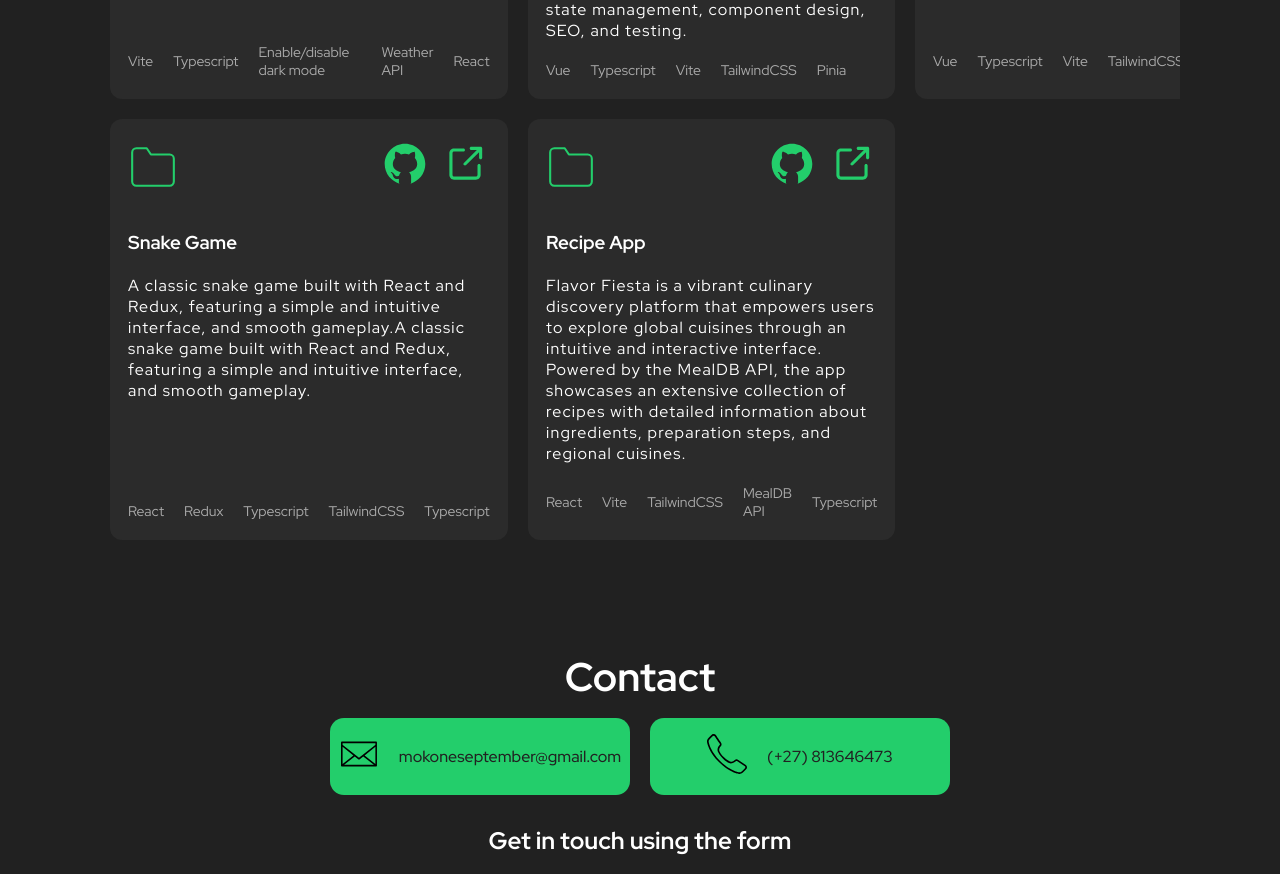
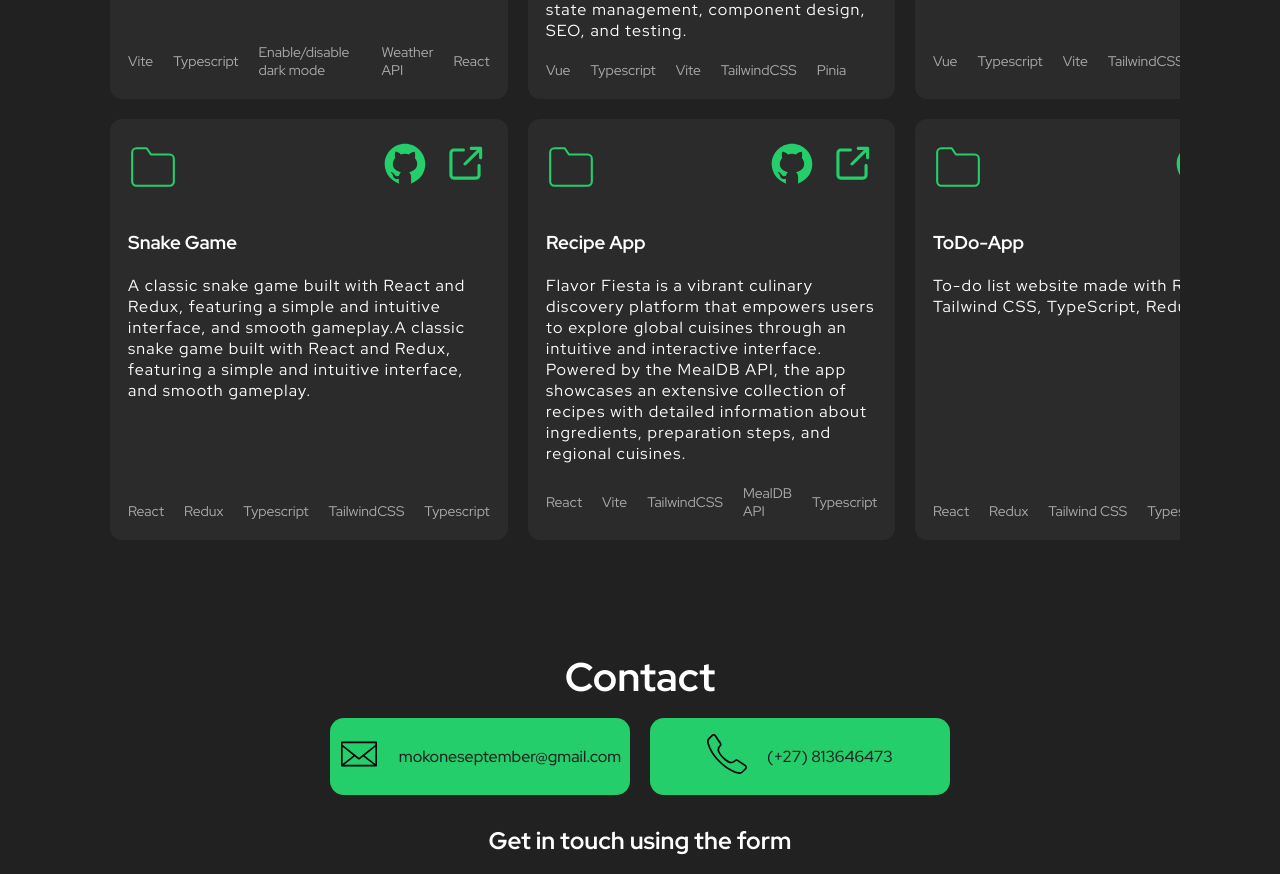
Before and after one commit to mokone-september/Portfolio-v2, a React (Create React App) app: page / in a window 1280 px wide. Shown: the part 2168-3042 px from the top of the page. Built offline with nearby package versions, Linux system fonts and the light colour scheme.

Commit message:
Add ToDo-App project section with links and technologies used

```diff
--- a/src/components/Project/Project.tsx
+++ b/src/components/Project/Project.tsx
@@ -166,6 +166,39 @@ export function Project() {
             </footer>
           </div>
         </ScrollAnimation>
+
+         <ScrollAnimation animateIn="flipInX">
+          <div className="project">
+            <header>
+              <svg width="50" xmlns="http://www.w3.org/2000/svg" role="img" viewBox="0 0 24 24" fill="none" stroke="#23ce6b" strokeWidth="1" strokeLinecap="round" strokeLinejoin="round">
+                <title>Folder</title>
+                <path d="M22 19a2 2 0 0 1-2 2H4a2 2 0 0 1-2-2V5a2 2 0 0 1 2-2h5l2 3h9a2 2 0 0 1 2 2z"></path>
+              </svg>
+              <div className="project-links">
+                <a href="https://github.com/mokone-september/ToDo-app" target="_blank" rel="noreferrer">
+                  <img src={githubIcon} alt="Visit site" />
+                </a>
+                 <a href="https://to-do-app-sand-eight.vercel.app/ " target="_blank" rel="noreferrer">
+                  <img src={externalLink} alt="Visit site" />
+                </a>
+              </div>
+            </header>
+            <div className="body">
+              <h3>ToDo-App</h3>
+              <p>
+             To-do list website made with React JS, Tailwind CSS, TypeScript, Redux Toolkit.
+              </p>
+            </div>
+            <footer>
+              <ul className="tech-list">
+                <li>React</li>
+                <li>Redux</li>
+                <li>Tailwind CSS</li>
+                <li>Typescript</li>
+              </ul>
+            </footer>
+          </div>
+        </ScrollAnimation>
       </div>
     </Container>
   );
```
Also changed, not shown: 2 other files (tests, documents, lock files or other folders).
